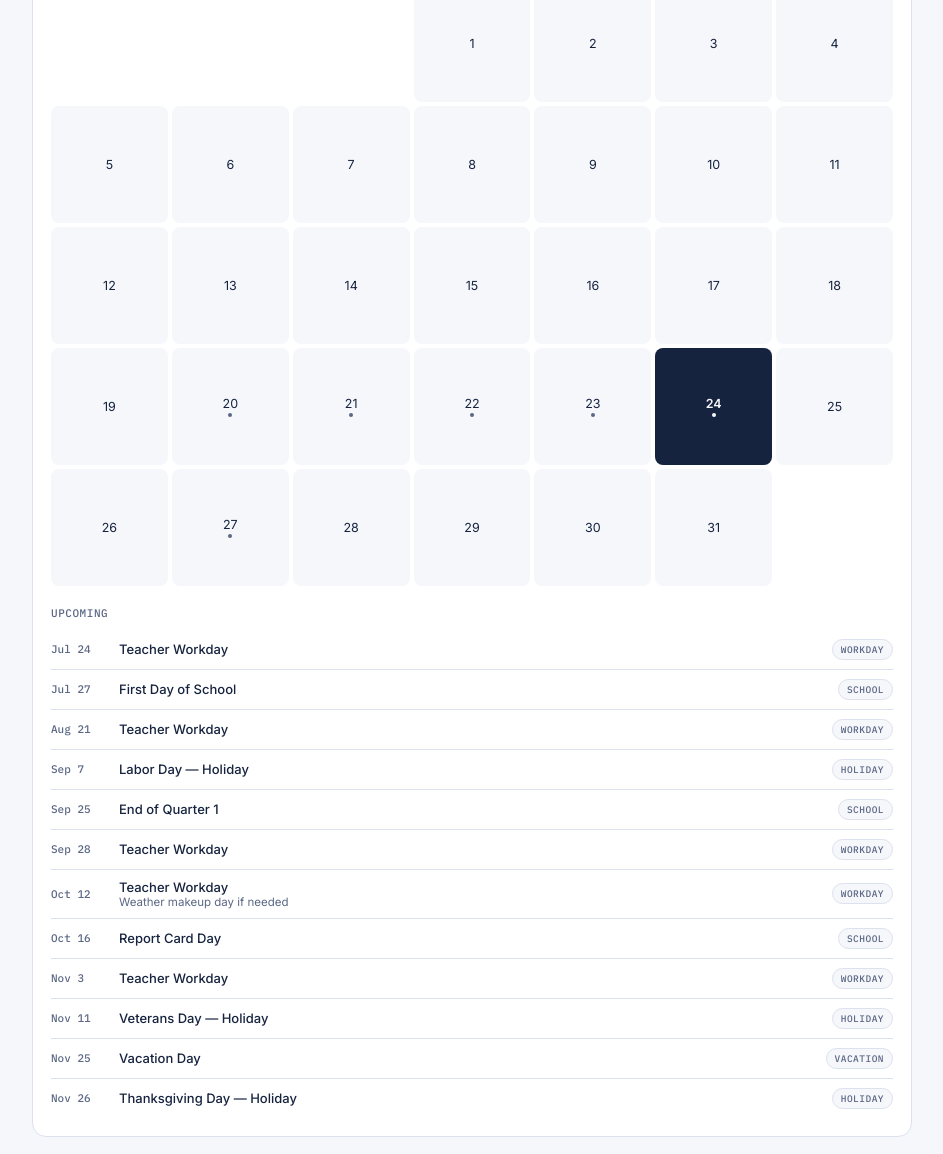
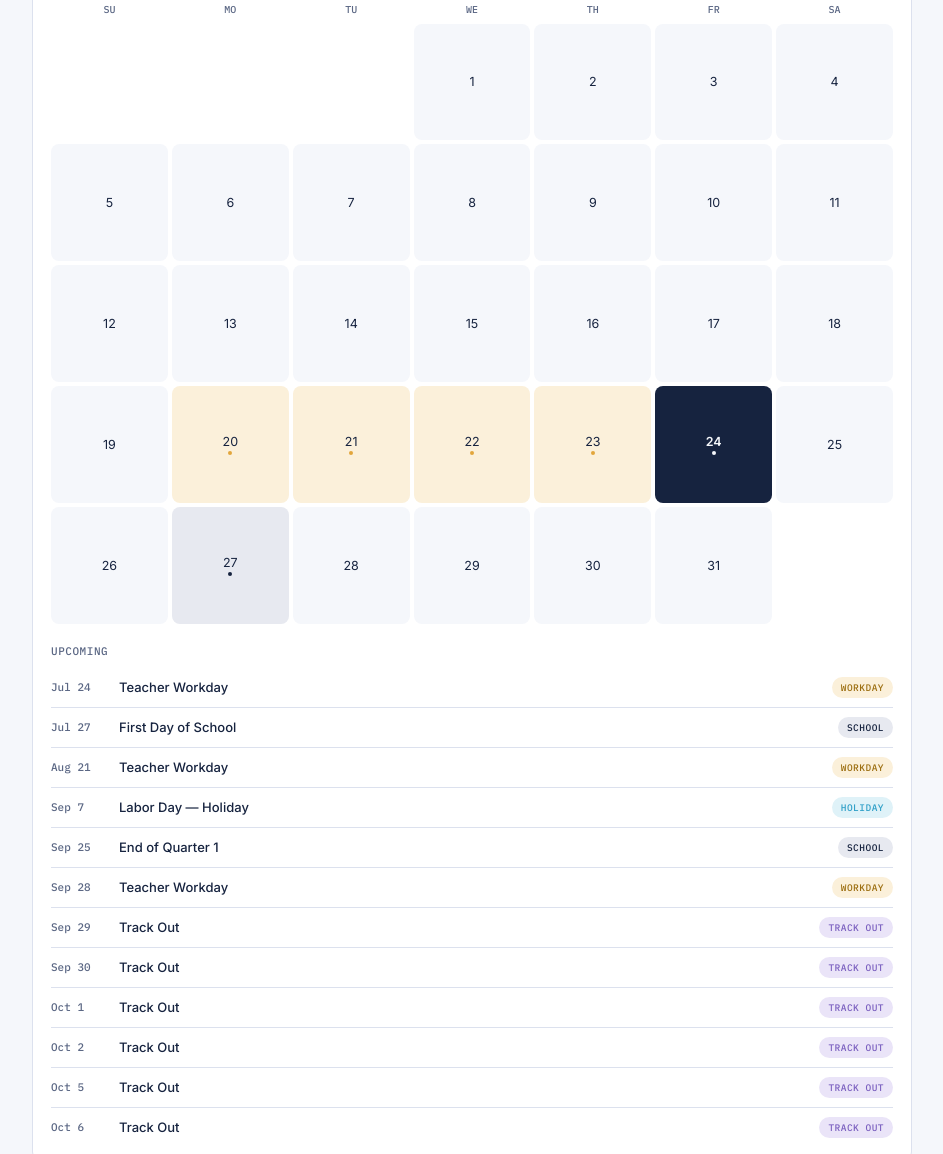
Before and after one commit to zssiddique/Norah-Schedule-, a plain HTML site: page index.html in a window 1280 px wide. Shown: the part 1325-2479 px from the top of the page, without its empty margins (168-1111 px from the left). Drawn offline with Linux system fonts and the light colour scheme.

Commit message:
updated calendar with color coding and added track out date as well

```diff
--- a/index.html
+++ b/index.html
@@ -20,6 +20,16 @@
     --magnet-soft:#FBF0DA;
     --lang:#E2574C;
     --lang-soft:#FCE4E2;
+    --sc-holiday:#2E9FC7;
+    --sc-holiday-soft:#DFF2F8;
+    --sc-workday:#E2A63B;
+    --sc-workday-soft:#FBF0DA;
+    --sc-vacation:#C24F9B;
+    --sc-vacation-soft:#F8E4F1;
+    --sc-trackout:#7A5FBF;
+    --sc-trackout-soft:#EAE4F8;
+    --sc-milestone:#16233F;
+    --sc-milestone-soft:#E7E9F0;
   }
   *{box-sizing:border-box;}
   html{scroll-behavior:smooth;}
@@ -371,8 +381,18 @@
   .cal-day.selected{border-color:var(--core);border-width:2px;}
   .cal-day .dots{display:flex;gap:2px;margin-top:2px;}
   .cal-day .dots span{width:4px;height:4px;border-radius:50%;background:var(--core);}
-  .cal-day .dots span.school{background:var(--ink-soft);}
+  .cal-day .dots span.school-holiday{background:var(--sc-holiday);}
+  .cal-day .dots span.school-workday{background:var(--sc-workday);}
+  .cal-day .dots span.school-vacation{background:var(--sc-vacation);}
+  .cal-day .dots span.school-trackout{background:var(--sc-trackout);}
+  .cal-day .dots span.school-milestone{background:var(--sc-milestone);}
   .cal-day.today .dots span{background:var(--paper);}
+  .cal-day.school-bg-holiday{background:var(--sc-holiday-soft);}
+  .cal-day.school-bg-workday{background:var(--sc-workday-soft);}
+  .cal-day.school-bg-vacation{background:var(--sc-vacation-soft);}
+  .cal-day.school-bg-trackout{background:var(--sc-trackout-soft);}
+  .cal-day.school-bg-milestone{background:var(--sc-milestone-soft);}
+  .cal-day.today{background:var(--ink) !important;color:var(--paper);font-weight:700;}
 
   .cal-form{
     margin-top:16px;
@@ -457,13 +477,18 @@
     font-size:9.5px;
     text-transform:uppercase;
     letter-spacing:.05em;
+    padding:3px 8px;
+    border-radius:20px;
+    white-space:nowrap;
     color:var(--ink-soft);
     background:var(--paper);
     border:1px solid var(--line);
-    padding:3px 8px;
-    border-radius:20px;
-    white-space:nowrap;
   }
+  .ce-school-badge.holiday{background:var(--sc-holiday-soft);color:var(--sc-holiday);border-color:transparent;}
+  .ce-school-badge.workday{background:var(--sc-workday-soft);color:#9C6E10;border-color:transparent;}
+  .ce-school-badge.vacation{background:var(--sc-vacation-soft);color:var(--sc-vacation);border-color:transparent;}
+  .ce-school-badge.trackout{background:var(--sc-trackout-soft);color:var(--sc-trackout);border-color:transparent;}
+  .ce-school-badge.milestone{background:var(--sc-milestone-soft);color:var(--sc-milestone);border-color:transparent;}
   .cal-empty-note{font-size:12.5px;color:var(--ink-soft);}
 
   footer{
@@ -529,6 +554,13 @@
 
   <div class="cal-section">
     <h3>Calendar</h3>
+    <div class="legend" id="calLegend">
+      <span><span class="dot" style="background:var(--sc-holiday)"></span>Holiday</span>
+      <span><span class="dot" style="background:var(--sc-workday)"></span>Teacher workday</span>
+      <span><span class="dot" style="background:var(--sc-vacation)"></span>Vacation day</span>
+      <span><span class="dot" style="background:var(--sc-trackout)"></span>Track out</span>
+      <span><span class="dot" style="background:var(--sc-milestone)"></span>School milestone</span>
+    </div>
     <div class="cal-card">
       <div class="cal-nav">
         <button id="calPrev">‹</button>
@@ -817,6 +849,15 @@ const schoolCalendar = [
   {date:"2026-09-07", title:"Labor Day — Holiday", type:"holiday"},
   {date:"2026-09-25", title:"End of Quarter 1", type:"milestone"},
   {date:"2026-09-28", title:"Teacher Workday", type:"workday"},
+  {date:"2026-09-29", title:"Track Out", type:"trackout"},
+  {date:"2026-09-30", title:"Track Out", type:"trackout"},
+  {date:"2026-10-01", title:"Track Out", type:"trackout"},
+  {date:"2026-10-02", title:"Track Out", type:"trackout"},
+  {date:"2026-10-05", title:"Track Out", type:"trackout"},
+  {date:"2026-10-06", title:"Track Out", type:"trackout"},
+  {date:"2026-10-07", title:"Track Out", type:"trackout"},
+  {date:"2026-10-08", title:"Track Out", type:"trackout"},
+  {date:"2026-10-09", title:"Track Out", type:"trackout"},
   {date:"2026-10-12", title:"Teacher Workday", type:"workday", note:"Weather makeup day if needed"},
   {date:"2026-10-16", title:"Report Card Day", type:"milestone"},
   {date:"2026-11-03", title:"Teacher Workday", type:"workday"},
@@ -832,6 +873,8 @@ const schoolCalendar = [
   {date:"2026-12-25", title:"Christmas Day — Holiday", type:"holiday"},
   {date:"2026-12-28", title:"Winter Break — Holiday", type:"holiday"},
   {date:"2026-12-29", title:"Vacation Day", type:"vacation"},
+  {date:"2026-12-30", title:"Track Out", type:"trackout"},
+  {date:"2026-12-31", title:"Track Out", type:"trackout"},
   {date:"2027-01-01", title:"New Year's Day — Holiday", type:"holiday"},
   {date:"2027-01-04", title:"Teacher Workday", type:"workday"},
   {date:"2027-01-08", title:"Report Card Day", type:"milestone"},
@@ -839,6 +882,14 @@ const schoolCalendar = [
   {date:"2027-02-08", title:"Teacher Workday", type:"workday"},
   {date:"2027-02-15", title:"Teacher Workday", type:"workday", note:"Weather makeup day if needed"},
   {date:"2027-03-12", title:"End of Quarter 3", type:"milestone"},
+  {date:"2027-03-17", title:"Track Out", type:"trackout"},
+  {date:"2027-03-18", title:"Track Out", type:"trackout"},
+  {date:"2027-03-19", title:"Track Out", type:"trackout"},
+  {date:"2027-03-22", title:"Track Out", type:"trackout"},
+  {date:"2027-03-23", title:"Track Out", type:"trackout"},
+  {date:"2027-03-24", title:"Track Out", type:"trackout"},
+  {date:"2027-03-25", title:"Track Out", type:"trackout"},
+  {date:"2027-03-26", title:"Holiday", type:"holiday"},
   {date:"2027-04-02", title:"Report Card Day", type:"milestone"},
   {date:"2027-04-05", title:"Teacher Workday", type:"workday", note:"Weather makeup day if needed"},
   {date:"2027-05-03", title:"Teacher Workday", type:"workday", note:"Weather makeup day if needed"},
@@ -903,8 +954,17 @@ function renderCalendar(){
 
     const dayEvents = calEvents.filter(e=>e.date===key);
     const daySchool = schoolCalendar.filter(e=>e.date===key);
-    const totalDots = dayEvents.length + daySchool.length;
-    el.innerHTML = `<div>${d}</div>` + (totalDots ? `<div class="dots">${daySchool.slice(0,1).map(()=>`<span class="school"></span>`).join("")}${dayEvents.slice(0,3-daySchool.length).map(()=>"<span></span>").join("")}</div>` : "");
+    if(daySchool.length){
+      // milestone (Q-end/report card/first-last day) takes visual priority if paired with another type
+      const priority = ["holiday","vacation","trackout","workday","milestone"];
+      const dominant = daySchool.reduce((a,b)=> priority.indexOf(a.type) <= priority.indexOf(b.type) ? a : b);
+      el.classList.add("school-bg-" + dominant.type);
+    }
+    const dotsHtml = [
+      ...daySchool.map(e=>`<span class="school-${e.type}"></span>`),
+      ...dayEvents.slice(0, Math.max(0,3-daySchool.length)).map(()=>"<span></span>")
+    ].join("");
+    el.innerHTML = `<div>${d}</div>` + (dotsHtml ? `<div class="dots">${dotsHtml}</div>` : "");
 
     el.onclick = ()=>{
       calSelectedDate = (calSelectedDate === key) ? null : key;
@@ -980,13 +1040,13 @@ function renderUpcoming(){
     calUpcomingList.innerHTML = `<div class="cal-empty-note">No upcoming events yet — click a date above to add one. Events are saved in this browser.</div>`;
     return;
   }
-  const schoolLabels = {holiday:"Holiday", workday:"Workday", vacation:"Vacation", milestone:"School"};
+  const schoolLabels = {holiday:"Holiday", workday:"Workday", vacation:"Vacation", trackout:"Track Out", milestone:"School"};
   upcoming.forEach(e=>{
     const d = new Date(e.date+"T00:00:00");
     const row = document.createElement("div");
     row.className = "cal-event";
     const rightControl = e.isSchool
-      ? `<span class="ce-school-badge">${schoolLabels[e.type] || "School"}</span>`
+      ? `<span class="ce-school-badge ${e.type}">${schoolLabels[e.type] || "School"}</span>`
       : `<button class="ce-del" title="Remove">✕</button>`;
     row.innerHTML = `
       <div class="ce-date">${d.toLocaleDateString("en-US",{month:"short", day:"numeric"})}</div>
```
